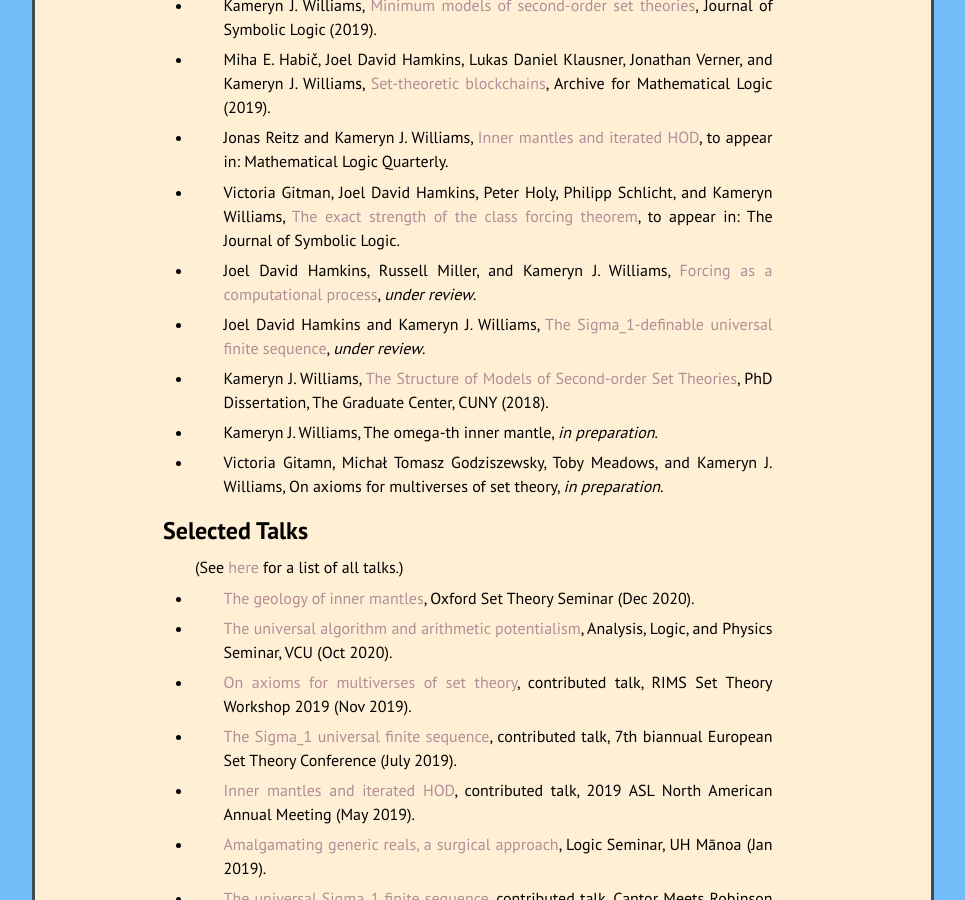
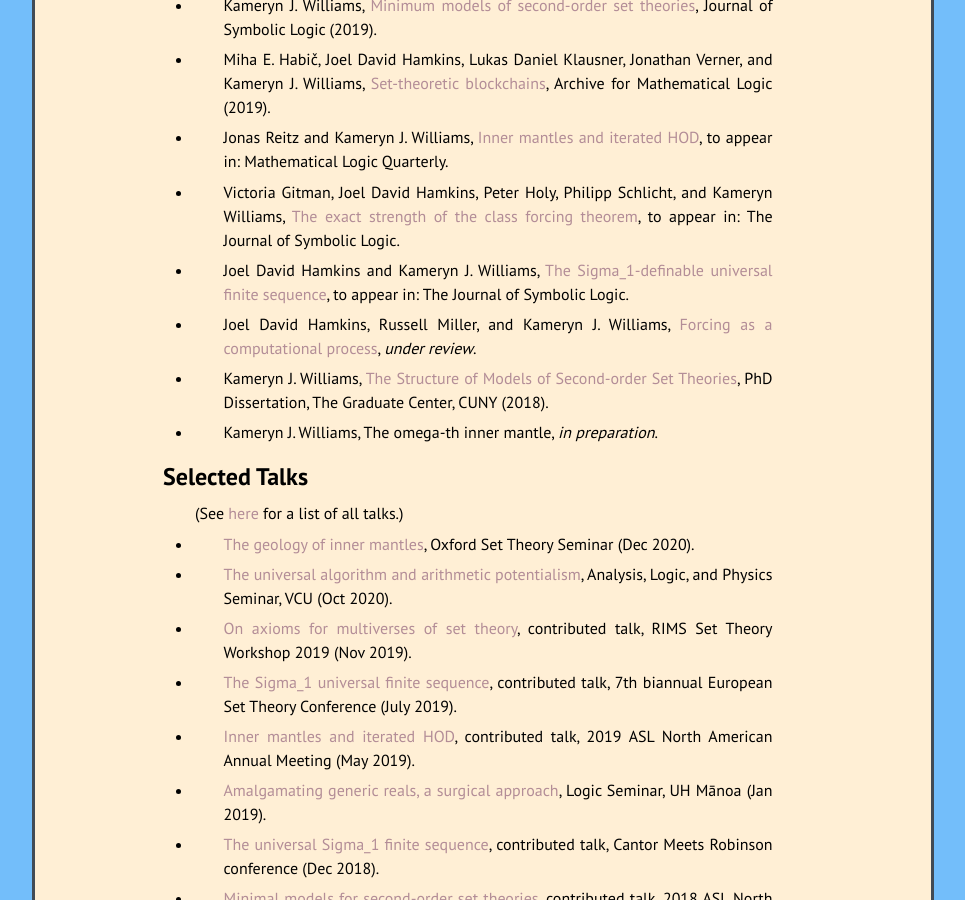
Before and after one commit to kamerynjw/kamerynjw.github.io, a Jekyll site: the page built from research.md, in a window 1280 px wide and 900 px high, scrolled down 470 px. Shown: the whole window, without its empty margins (157-1122 px from the left). Built offline with Jekyll 4.4.1, drawn with Linux system fonts in a browser that asks for light colours; nearby versions of some CDN libraries.

Commit message:
updated pub info

```diff
--- a/_data/pubs.yml
+++ b/_data/pubs.yml
@@ -26,16 +26,16 @@
   title: "The exact strength of the class forcing theorem"
   othercite: "to appear in: The Journal of Symbolic Logic"
 
+- href: "universal-finite-sequence"
+  authors: "Joel David Hamkins and Kameryn J. Williams"
+  title: "The Sigma_1-definable universal finite sequence"
+  othercite: "to appear in: The Journal of Symbolic Logic"
 
 - href: "cst-forcing"
   authors: "Joel David Hamkins, Russell Miller, and Kameryn J. Williams"
   title: "Forcing as a computational process"
   othercite: "*under review*"
 
-- href: "universal-finite-sequence"
-  authors: "Joel David Hamkins and Kameryn J. Williams"
-  title: "The Sigma_1-definable universal finite sequence"
-  othercite: "*under review*"
 
 
 - href: "diss"
@@ -53,10 +53,10 @@
   title: "The omega-th inner mantle"
   othercite: "*in preparation*"
 
-- href: ""
-  authors: "Victoria Gitamn, Michał Tomasz Godziszewsky, Toby Meadows, and Kameryn J. Williams"
-  title: "On axioms for multiverses of set theory"
-  othercite: "*in preparation*"
+# - href: ""
+#  authors: "Victoria Gitamn, Michał Tomasz Godziszewsky, Toby Meadows, and Kameryn J. Williams"
+#  title: "On axioms for multiverses of set theory"
+#  othercite: "*in preparation*"
 
 # - href: ""
 #   authors: "Kameryn J. Williams"
```
